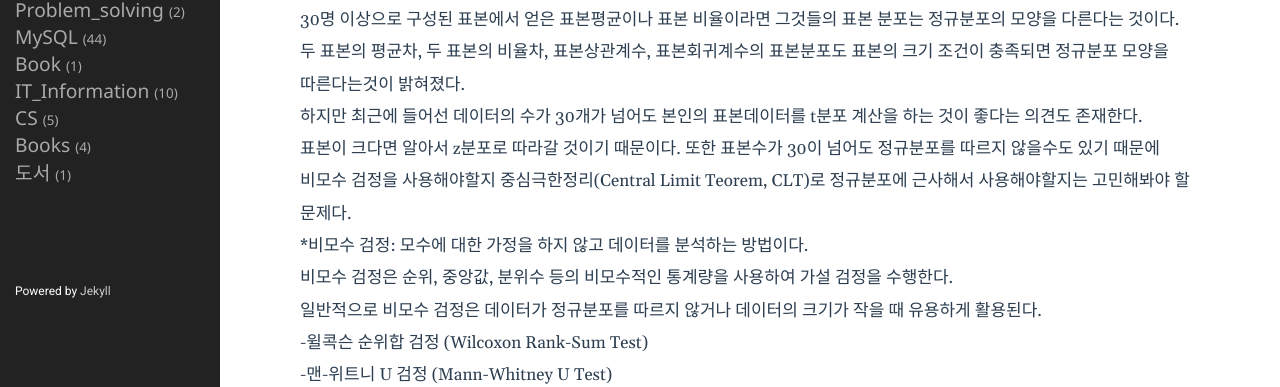
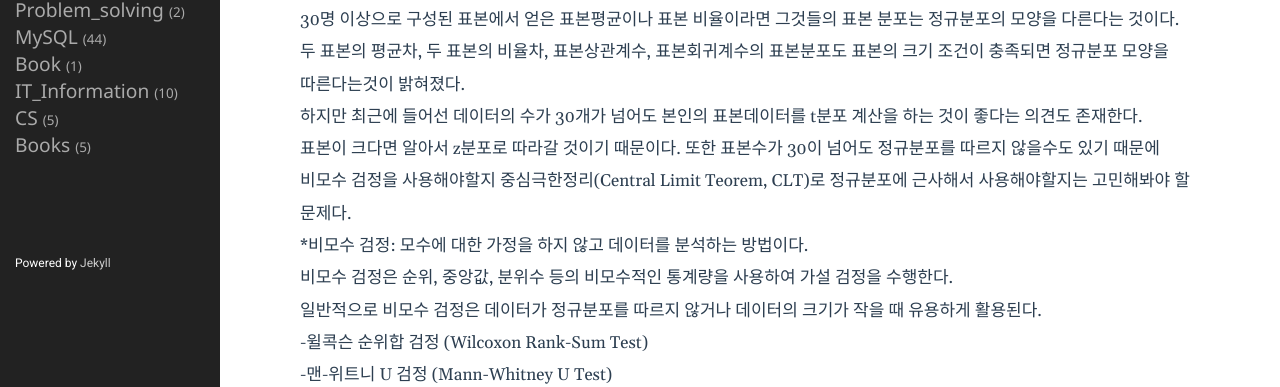
Before and after one commit to shina1221/shina1221.github.io, a Jekyll site: the page built from _posts/도서/비전공자를 위한 통계방법론/2023-08-09-05.표본통계량의 표본분포.markdown, in a window 1280 px wide. Shown: the part 553-940 px from the top of the page. Built offline with Jekyll 4.4.1, drawn with Linux system fonts in a browser that asks for light colours.

Commit message:
Update 2023-08-09-05.표본통계량의 표본분포.markdown

```diff
--- a/_posts/도서/비전공자를 위한 통계방법론/2023-08-09-05.표본통계량의 표본분포.markdown
+++ b/_posts/도서/비전공자를 위한 통계방법론/2023-08-09-05.표본통계량의 표본분포.markdown
@@ -2,7 +2,7 @@
 layout: post
 title: 표본통계량의 표본분포
 date: 2023-08-09 19:20:23 +0900
-category: 도서
+category: Books
 
 ---
 > 표본분포
```
